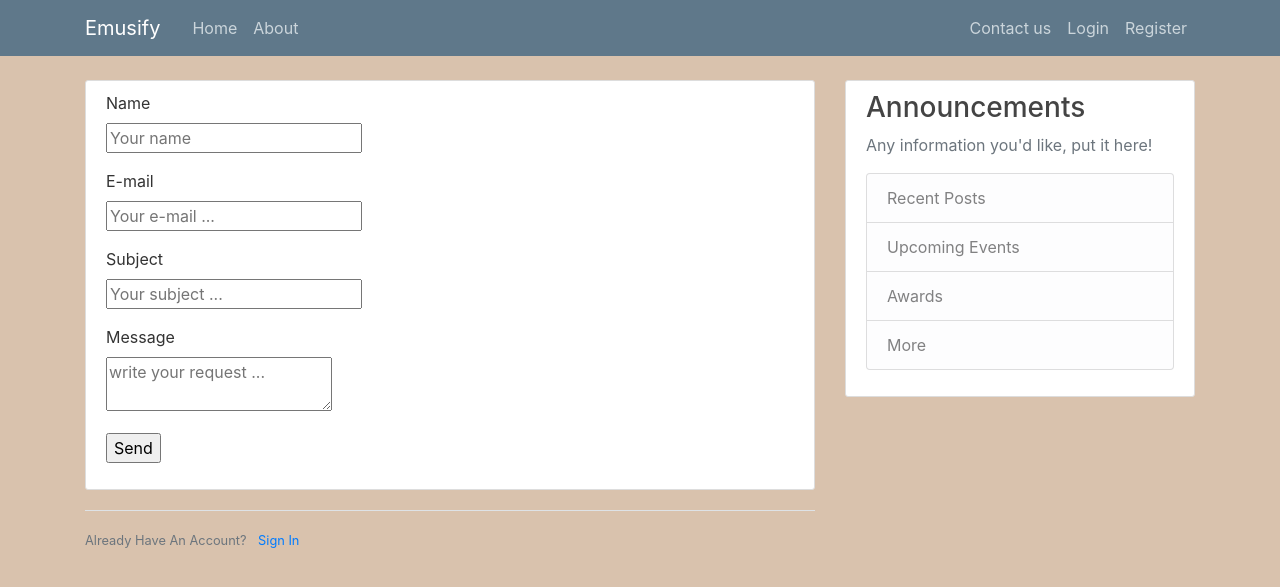
After one commit to davidemusi/Project-app, a Flask app: page /contact in a window 1280 px wide. The commit adds this page. Shown: the top 587 px of the page. Run offline with Flask 3, Linux system fonts and the light colour scheme; some libraries are stand-ins or nearby versions.

Commit message:
update the README.md with contact page

```diff
--- a/blog/forms.py
+++ b/blog/forms.py
@@ -1,9 +1,11 @@
-from flask_wtf import FlaskForm
+from flask_wtf import FlaskForm, CSRFProtect
 from flask_wtf.file import FileField, FileAllowed
 from flask_login import current_user
 from wtforms import StringField, PasswordField, SubmitField, BooleanField, TextAreaField
 from wtforms.validators import DataRequired, Length, Email, EqualTo, ValidationError
 from blog.models import User
+
+csrf = CSRFProtect()
 
 
 class RegistrationForm(FlaskForm):
@@ -60,3 +62,11 @@ class PostForm(FlaskForm):
     title = StringField('Title', validators=[DataRequired()])
     content = TextAreaField('Content', validators=[DataRequired()])
     submit = SubmitField('Post')
+
+
+class ContactForm(FlaskForm):
+    name = StringField("Name", validators=[DataRequired('Name cannot be empty')])
+    email = StringField('E-mail', validators=[DataRequired('E-mail cannot be empty'),Email('Please provide a valid email')])
+    subject = StringField('Subject', validators=[DataRequired('Subject cannot be empty')])
+    message = TextAreaField('Message', validators=[DataRequired('Message cannot be empty')])
+    submit = SubmitField("Send")
--- a/blog/routes.py
+++ b/blog/routes.py
@@ -1,9 +1,10 @@
 import os
 import secrets
 from PIL import Image
+from flask_mail import Message
 from flask import render_template, url_for, flash, redirect, request, abort
-from blog import app, db, bcrypt
-from blog.forms import RegistrationForm, LoginForm, UpdateAccountForm, PostForm
+from blog import app, db, bcrypt, mail
+from blog.forms import RegistrationForm, LoginForm, UpdateAccountForm, PostForm, ContactForm
 from blog.models import User, Post
 from flask_login import login_user, current_user, logout_user, login_required
 
@@ -153,3 +154,22 @@ def user_posts(username):
         .order_by(Post.date_posted.desc())\
         .paginate(page=page, per_page=5)
     return render_template('user_posts.html', posts=posts, user=user)
+
+@app.route('/contact', methods=["GET","POST"])
+def contact():
+    form = ContactForm()
+    # # here, if the request type is a POST we get the data on contat
+    # #forms and save them else we return the contact forms html page
+    #if request.method == 'POST':
+    if form.validate_on_submit():
+        name =  request.form["name"]
+        email = request.form["email"]
+        subject = request.form["subject"]
+        message = request.form["message"]
+        msg = Message(subject=f"{subject}", sender=f"{email}", recipients=['emusify419@outlook.com'], body=f"Name: {name}\n\n, {message}")
+        mail.send(msg)
+        flash('Your message has been sunmitted!', 'success')
+        #return render_template('contact.html', success = True)
+        return redirect(url_for('home'))
+    else:
+        return render_template('contact.html', form=form)
--- /dev/null
+++ b/blog/templates/contact.html
@@ -0,0 +1,39 @@
+{% extends "layout.html" %}
+{% block content %}
+    <div class="content-section">
+        <form action="{{ url_for('contact') }}" method="POST">
+            {{ form.csrf_token }}
+            <div>
+                <!-- name forms -->
+                <p>
+                    {{ form.name.label }} <br>
+                    {{ form.name(placeholder='Your name') }}
+                </p>
+                <!-- email forms -->
+                <p>
+                    {{ form.email.label }} <br>
+                    {{ form.email(placeholder='Your e-mail ...') }}
+                </p>
+                <!-- Subject of your request -->
+                <p>
+                    {{ form.subject.label }}<br>
+                    {{form.subject(placeholder='Your subject ...')}}
+                </p>
+                <!-- Content of your request -->
+                <p>
+                    {{ form.message.label }}<br>
+                    {{ form.message(placeholder='write your request ...') }}
+                </p>
+                <!-- Submit button -->
+                <p>
+                    {{ form.submit }}
+                </p>
+            </div>
+        </form>
+    </div>
+    <div class="border-top pt-3">
+        <small class="text-muted">
+            Already Have An Account? <a class="ml-2" href="{{ url_for('login') }}">Sign In</a>
+        </small>
+    </div>
+{% endblock content %}
--- a/blog/templates/layout.html
+++ b/blog/templates/layout.html
@@ -28,6 +28,7 @@
             <div class="navbar-nav mr-auto">
               <a class="nav-item nav-link" href="{{ url_for('home') }}">Home</a>
               <a class="nav-item nav-link" href="{{ url_for('about') }}">About</a>
+
             </div>
             <!-- Navbar Right Side -->
             <div class="navbar-nav">
@@ -36,6 +37,7 @@
                 <a class="nav-item nav-link" href="{{ url_for('account') }}">Account</a>
                 <a class="nav-item nav-link" href="{{ url_for('logout') }}">Logout</a>
               {% else %}
+                <a class="nav-item nav-link" href="{{ url_for('contact') }}">Contact us</a>
                 <a class="nav-item nav-link" href="{{ url_for('login') }}">Login</a>
                 <a class="nav-item nav-link" href="{{ url_for('register') }}">Register</a>
               {% endif %}
@@ -60,13 +62,13 @@
         </div>
         <div class="col-md-4">
           <div class="content-section">
-            <h3>Our Sidebar</h3>
-            <p class='text-muted'>You can put any information here you'd like.
+            <h3>Announcements</h3>
+            <p class='text-muted'>Any information you'd like, put it here!
               <ul class="list-group">
-                <li class="list-group-item list-group-item-light">Latest Posts</li>
-                <li class="list-group-item list-group-item-light">Announcements</li>
-                <li class="list-group-item list-group-item-light">Calendars</li>
-                <li class="list-group-item list-group-item-light">etc</li>
+                <li class="list-group-item list-group-item-light">Recent Posts</li>
+                <li class="list-group-item list-group-item-light">Upcoming Events</li>
+                <li class="list-group-item list-group-item-light">Awards</li>
+                <li class="list-group-item list-group-item-light">More</li>
               </ul>
             </p>
           </div>
--- a/requirements.txt
+++ b/requirements.txt
@@ -15,8 +15,14 @@ idna==3.4
 itsdangerous==2.1.2
 Jinja2==3.1.2
 MarkupSafe==2.1.1
+numpy==1.23.4
+pandas==1.5.1
 Pillow==9.3.0
+python-dateutil==2.8.2
 python-dotenv==0.21.0
+pytz==2022.6
+six==1.16.0
 SQLAlchemy==1.4.42
 Werkzeug==2.2.2
+wget==3.2
 WTForms==3.0.1
```
Also changed, not shown: blog/__init__.py (+9 -0 lines), README.md, blog/models.py (line endings or trailing spaces), blog/static/profile_pics/1d045ec4a14992f4.PNG (added), blog/static/profile_pics/d774fd8d9703a254.PNG (added), instance/site.db.
